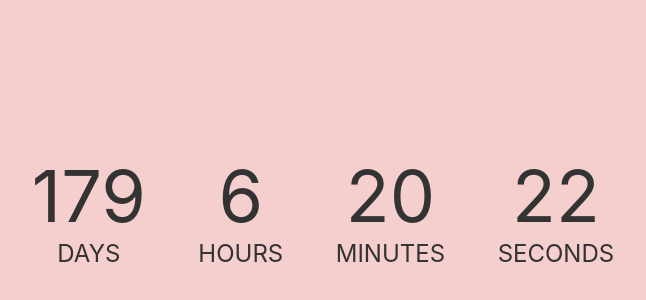
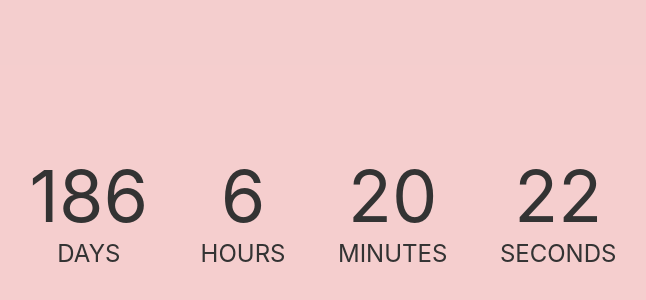
Before and after one commit to ameenkb/countdown, a plain HTML site: page index.html in a window 1280 px wide. Shown: the part 190-490 px from the top of the page, without its empty margins (317-963 px from the left). Drawn offline with Linux system fonts and the light colour scheme.

Commit message:
Update index.html

```diff
--- a/index.html
+++ b/index.html
@@ -99,7 +99,7 @@ li span {
         hour = minute * 60,
         day = hour * 24;
 
-  let date = "July 4, 2021 00:00:00",
+  let date = "July 11, 2021 00:00:00",
       countDown = new Date(date).getTime(),
       x = setInterval(function() {
 
```
